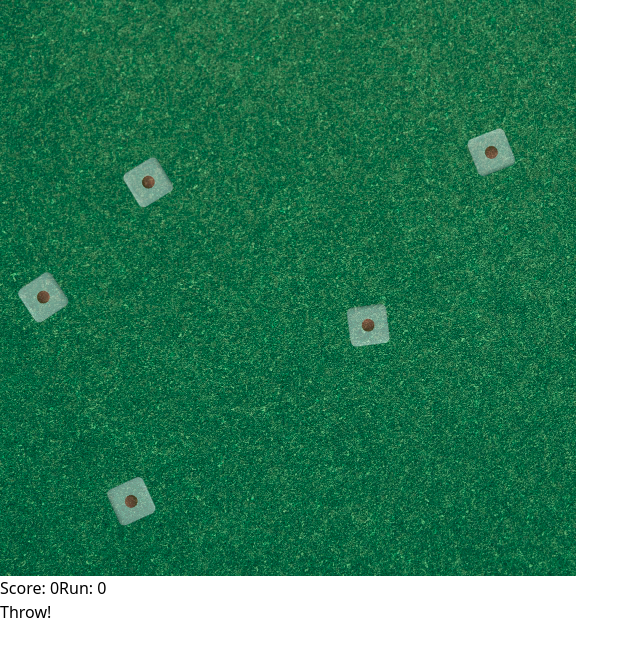
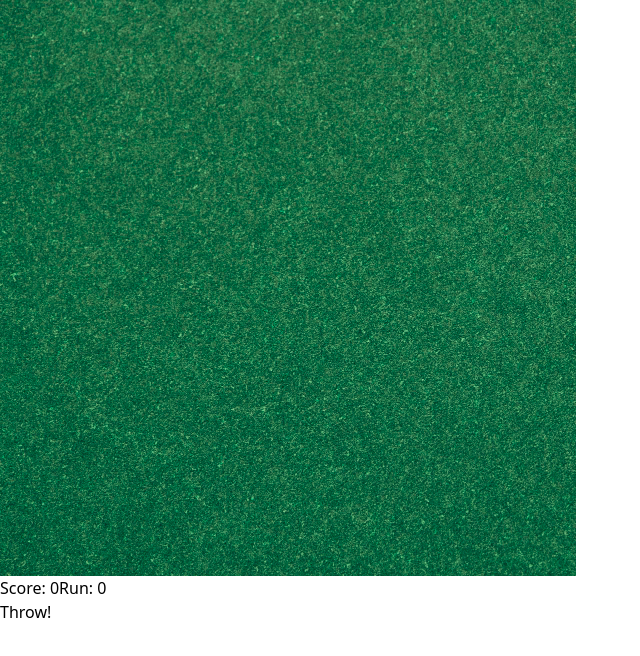
Before and after one commit to loderunner/zilch, a React (Vite) app: page / in a window 1280 px wide. Shown: the top 656 px of the page, without its empty margins (0-640 px from the left). Built offline with nearby package versions, Linux system fonts and the light colour scheme.

Commit message:
add start state before 1st throw

```diff
--- a/src/App.jsx
+++ b/src/App.jsx
@@ -76,7 +76,7 @@ export default function App() {
     nextPlayers[currentPlayer].score += runScore;
     const nextDice = dice.map((d) => ({ ...d, state: DieState.USED }));
 
-    setStage(GameStage.READY);
+    setStage(GameStage.START);
     setPlayers(nextPlayers);
     setCurrentPlayer((currentPlayer + 1) % players.length);
     setRunScore(0);
@@ -98,7 +98,7 @@ export default function App() {
   const onNextPlayer = useCallback(() => {
     const nextDice = dice.map((d) => ({ ...d, state: DieState.USED }));
 
-    setStage(GameStage.READY);
+    setStage(GameStage.START);
     setCurrentPlayer((currentPlayer + 1) % players.length);
     setRunScore(0);
     setAddScore(0);
--- a/src/ControlBar.jsx
+++ b/src/ControlBar.jsx
@@ -24,6 +24,7 @@ export default function ControlBar({
   const buttons = [];
 
   switch (stage) {
+    case GameStage.START:
     case GameStage.READY:
       buttons.push(
         <button key="throw" onClick={onThrow}>
--- a/src/Table.jsx
+++ b/src/Table.jsx
@@ -39,16 +39,20 @@ export default function Table({ stage, dice, selectedValid, onSelectDie }) {
   }, [stage]);
   return (
     <div className={clsx(['bg-table', 'aspect-square', 'max-w-xl'])}>
-      {dice.map((d, i) => (
+      {stage !== GameStage.START
+        ? dice.map((d, i) => (
             <Die
               key={i}
               die={d}
               position={positions[i]}
-          enabled={stage === GameStage.SELECTING && d.state !== DieState.USED}
+              enabled={
+                stage === GameStage.SELECTING && d.state !== DieState.USED
+              }
               valid={selectedValid}
               onSelect={() => onSelectDie(i)}
             />
-      ))}
+          ))
+        : null}
     </div>
   );
 }
--- a/src/game.js
+++ b/src/game.js
@@ -7,6 +7,7 @@ export const DieState = {
 };
 
 export const GameStage = {
+  START: 'start',
   READY: 'ready',
   THROWING: 'throwing',
   SELECTING: 'selecting',
@@ -14,7 +15,7 @@ export const GameStage = {
 };
 
 export function useStage() {
-  return useState(GameStage.READY);
+  return useState(GameStage.START);
 }
 
 /**
```
Lines whose indentation alone changed are shown as unchanged.
